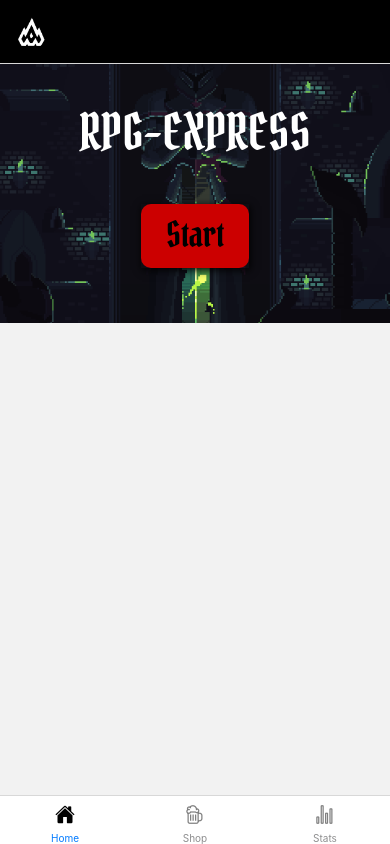
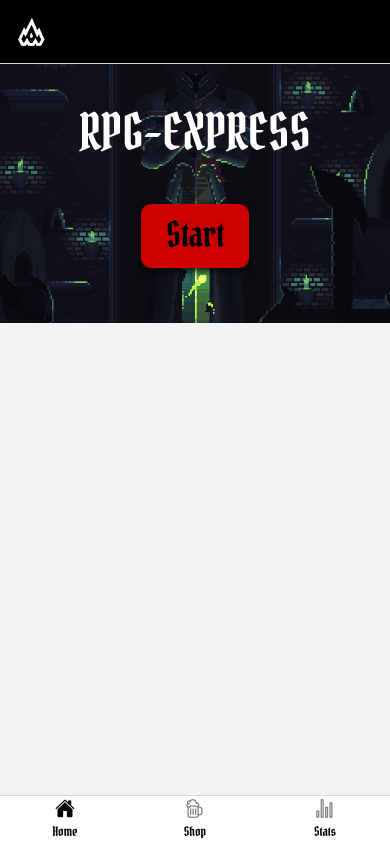
Before and after one commit to rozapa1998/RPGEXPRESSAPP, a React Native app: screen / in a window 390 px wide. Built offline with nearby package versions, Linux system fonts and the light colour scheme.

Commit message:
styles del tab

```diff
--- a/src/navigation/stylesTabNavigation.js
+++ b/src/navigation/stylesTabNavigation.js
@@ -0,0 +1,11 @@
+export const stylesTabNavigation = {
+    headerStyle: {
+      backgroundColor: '#000000',
+    },
+    headerTintColor: '#fff',
+    headerTitleStyle: {
+      fontWeight: 'bold',
+      fontFamily: "Bokor",
+      fontSize: 25,
+    },
+}
--- a/src/navigation/tab.js
+++ b/src/navigation/tab.js
@@ -6,21 +6,29 @@ import Stats from "../components/Screens/Stats/main";
 import ShopScreen from "../components/Screens/ShopScreen";
 import ScreenNavigation from "./ScreenNavigation";
 
+ import { stylesTabNavigation } from "./stylesTabNavigation";
+
 const BottomTab = createBottomTabNavigator();
 
 const TabNavigator = () => {
     return (
-        <BottomTab.Navigator initialRouteName="Home">
+        <BottomTab.Navigator initialRouteName="Home" screenOptions={stylesTabNavigation} >
             <BottomTab.Screen name="Home" component={ScreenNavigation}
             options={{
                 headerShown: false,
+                tabBarLabelStyle: {fontFamily:"Bokor",
+                color:"black",
+                fontSize: 13},
                 tabBarIcon: ({focused }) =>(
                     <Ionicons name={focused ? "home" : "home-outline"} size={20} color={focused? "black":"grey"}/>
                 )
             }}/>
-            <BottomTab.Screen name="ShopTab" component={ShopScreen}
+            <BottomTab.Screen name="Shop" component={ShopScreen}
             options={{
                 tabBarLabel: "Shop",
+                tabBarLabelStyle: {fontFamily:"Bokor",
+                color:"black",
+                fontSize: 13},
                 tabBarIcon: ({focused }) =>(
                     <Ionicons name={focused ? "beer" : "beer-outline"} size={20} color={focused? "black":"grey"}/>
                 )
@@ -28,6 +36,9 @@ const TabNavigator = () => {
             <BottomTab.Screen name="StatsTab" component={Stats}
             options={{
                 tabBarLabel: "Stats",
+                tabBarLabelStyle: {fontFamily:"Bokor",
+                color:"black",
+                fontSize: 13},
                 tabBarIcon: ({focused }) =>(
                     <Ionicons name={focused ? "stats-chart" : "stats-chart-outline"} size={20} color={focused? "black":"grey"}/>
                 )
```
